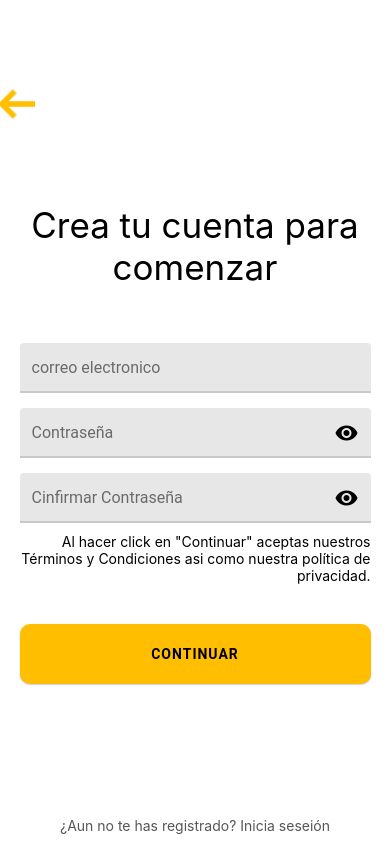
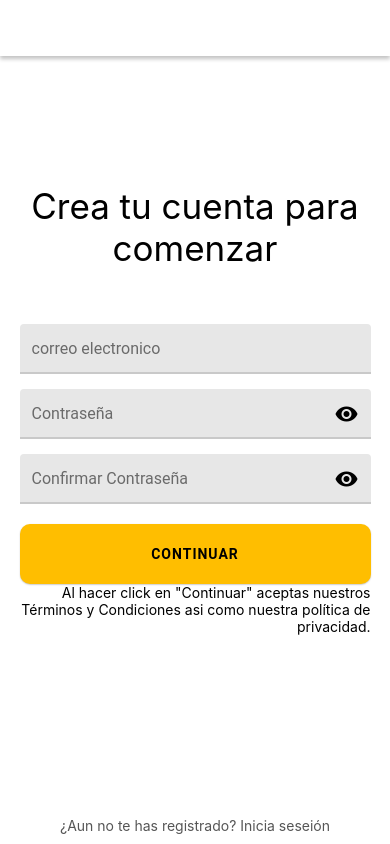
Before and after one commit to dadoAce/app-react, a React Native app: screen /signup in a window 390 px wide. Built offline with nearby package versions, Linux system fonts and the light colour scheme.

Commit message:
flechaamarilla

```diff
--- a/screen/signup/signup.js
+++ b/screen/signup/signup.js
@@ -3,6 +3,10 @@ import { Button } from 'react-native-paper';
 import { TextInput, Title, Headline } from 'react-native-paper';
 import { useState } from 'react';
 import { styles_base, colores } from '../../styles/estilosGeneral';
+import * as React from 'react';
+import { Appbar } from 'react-native-paper';
+
+
 
 
 
@@ -13,14 +17,15 @@ export default function Signup({ navigation }) {
     return (
 
         <View style={styles_base.container}>
+              <Appbar.Header style={{ backgroundColor: '#fff' }}>
 
 
-        <View style={{ flex: 2, height: "100%", justifyContent: "flex-end" }}>
-         <View>
-             <Image
-                            style={{ width: 35, height: 30, padding: 10, marginBottom: 85}}
-                            source={require("./../../assets/vectorflecha.png")}
-                        />
+              </Appbar.Header>
+
+
+        <View style={{ flex: 1, height: "100%", justifyContent: "flex-end" }}>
+
+
              <Text
                    style={{ color: '#000', marginBottom: 50, textAlign: "center", width: "100%",fontSize:35, alignItems:"center"}}>
 
@@ -31,9 +36,8 @@ export default function Signup({ navigation }) {
 
 
           </View>
-          </View>
 
-            <View style={[styles_base.margenLateral, { flex: 3 }]}>
+            <View style={[styles_base.margenLateral, { flex: 2 }]}>
 
 
                 <TextInput
@@ -53,31 +57,33 @@ export default function Signup({ navigation }) {
                     }
                 />
                 <TextInput
-                    label="Cinfirmar Contraseña"
+                    label="Confirmar Contraseña"
                     value={text3}
                     onChangeText={text3 => setText3(text3)}
-                    style={{ marginTop: 5, height: 50, marginBottom: 10 }}
+                    style={{ marginTop: 5, height: 50, marginBottom: 20 }}
                     secureTextEntry
                     right={<TextInput.Icon name="eye" />
                     }
                 />
-                <Text
-                    style={{ color: '#000', marginBottom: 40, textAlign: "right", width: "100%" }}
-                    onPress={() => Linking.openURL('http://google.com')}>
-                    Al hacer click en "Continuar" aceptas nuestros Términos y Condiciones asi como nuestra política de privacidad.
-                </Text>
+
                 <Button
                     touchableOpacity
                     mode="contained"
                     onPress={() => navigation.navigate("Dashboard")}
-                    style={styles_base.boton_primario}>
+                    style={styles_base.boton_primario}
+                    >
+
                     <Text
                         style={styles_base.btn_txt_negro}>
                         Continuar
                     </Text>
 
                 </Button>
-
+                <Text
+                    style={{ color: '#000', marginBottom: 40, textAlign: "right", width: "100%" }}
+                    onPress={() => Linking.openURL('http://google.com')}>
+                    Al hacer click en "Continuar" aceptas nuestros Términos y Condiciones asi como nuestra política de privacidad.
+                </Text>
                 <View style={{ flex: 2, height: "100%", justifyContent: "flex-end" }}>
 
                     <Text
```
